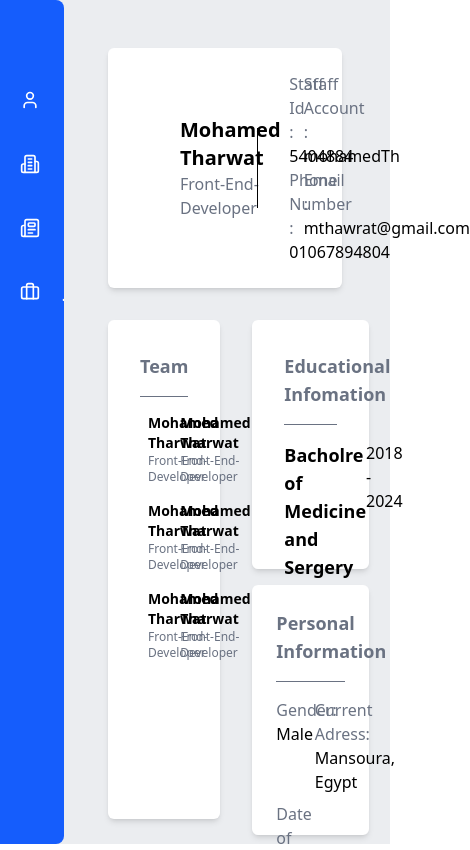
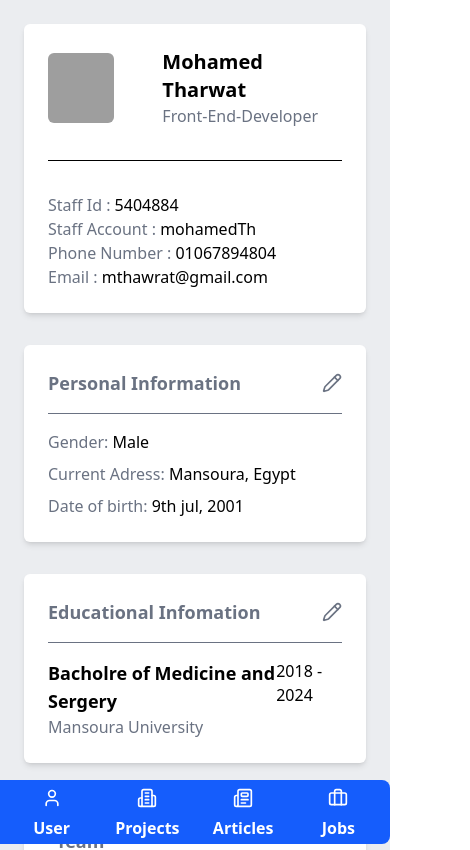
Before and after one commit to invertllchub/Invert-Hub, a Next.js app in the folder client/: page /dashboard/user in a window 390 px wide. Shown: the top 850 px of the page, 470 px wide, since content can reach past the window. Built offline with nearby package versions, Linux system fonts and the light colour scheme; grey boxes are pictures that could not be loaded.

Commit message:
make dashboard responsive

```diff
--- a/client/app/(dashboard)/dashboard/articles/page.tsx
+++ b/client/app/(dashboard)/dashboard/articles/page.tsx
@@ -87,7 +87,7 @@ function Page() {
   });
 
   return (
-    <div className="w-full min-h-screen bg-gray-200/75 pl-30 pr-15 py-10">
+    <div className="w-full min-h-screen bg-gray-200/75 pl-0 md:pl-30 pr-0 md:pr-15 pb-20 md:pb-10 pt-5 md:pt-10 overflow-hidden">
       <ToolBar
       title="articles"
       allSelected={allSelected}
@@ -98,7 +98,7 @@ function Page() {
       </ToolBar>
 
       {/* 🖥️ TABLE VIEW */}
-      <div className="hidden md:block w-full mt-8 rounded-lg bg-white p-8 shadow-sm overflow-x-auto">
+      <div className="hidden md:block w-full mt-8 rounded-lg bg-white p-12 shadow-sm overflow-x-auto">
         <div className="grid grid-cols-[50px_1fr_200px_200px_200px] gap-8 mb-3 font-semibold text-gray-700 border-b pb-2">
           <div className="flex justify-center">
             <input
@@ -153,7 +153,7 @@ function Page() {
       </div>
 
       {/* 📱 CARD VIEW */}
-      <div className="block md:hidden mt-6 space-y-4">
+      <div className="block md:hidden mt-6 p-6 space-y-4">
         {filteredArticles.map((article, i) => {
           const titleBlock = article.blocks.find((b) => b.type === "header");
           const title = titleBlock?.data.text || "Untitled";
--- a/client/app/(dashboard)/dashboard/jobs/page.tsx
+++ b/client/app/(dashboard)/dashboard/jobs/page.tsx
@@ -73,7 +73,7 @@ function JobsPage() {
     );
 
   return (
-    <div className="w-full min-h-screen bg-gray-200/75 pl-30 pr-15 py-10">
+    <div className="w-full min-h-screen bg-gray-200/75 pl-0 md:pl-30 pr-0 md:pr-15 pb-20 md:pb-10 pt-5 md:pt-10 overflow-hidden">
       <ToolBar
       title="jobs"
       allSelected={allSelected}
@@ -84,7 +84,7 @@ function JobsPage() {
       </ToolBar>
 
       {/* 🖥️ TABLE VIEW (Desktop) */}
-      <div className="hidden md:block w-full mt-8 rounded-lg bg-white p-8 shadow-sm overflow-x-auto">
+      <div className="hidden md:block w-full mt-8 rounded-lg bg-white p-12 shadow-sm overflow-x-auto">
         <div className="grid grid-cols-[50px_1fr_150px_150px_150px_150px] gap-8 mb-3 font-semibold text-gray-700 border-b pb-2">
           <div className="flex justify-center">
             <input
@@ -136,7 +136,7 @@ function JobsPage() {
       </div>
 
       {/* 📱 CARD VIEW (Mobile) */}
-      <div className="block md:hidden mt-6 space-y-4">
+      <div className="block md:hidden mt-6 p-6 space-y-4">
         {filteredJobs.map((job) => (
           <div
             key={job.id}
--- a/client/app/(dashboard)/dashboard/projects/page.tsx
+++ b/client/app/(dashboard)/dashboard/projects/page.tsx
@@ -71,7 +71,7 @@ function ProjectsPage() {
     );
 
   return (
-    <div className="w-full min-h-screen bg-gray-200/75 pl-30 pr-15 py-10">
+    <div className="w-full min-h-screen bg-gray-200/75 pl-0 md:pl-30 pr-0 md:pr-15 pb-20 md:pb-10 pt-5 md:pt-10 overflow-hidden">
       <ToolBar
       title="Projects"
       allSelected={allSelected}
@@ -82,7 +82,7 @@ function ProjectsPage() {
       </ToolBar>
 
       {/* 🖥️ TABLE VIEW (Desktop) */}
-      <div className="hidden md:block w-full mt-8 rounded-lg bg-white p-8 shadow-sm overflow-x-auto">
+      <div className="hidden md:block w-full mt-8 rounded-lg bg-white p-12 shadow-sm overflow-x-auto">
         <div className="grid grid-cols-[50px_1fr_200px] gap-8 mb-3 font-semibold text-gray-700 border-b pb-2">
           <div className="flex justify-center">
             <input
@@ -126,7 +126,7 @@ function ProjectsPage() {
       </div>
 
       {/* 📱 CARD VIEW (Mobile) */}
-      <div className="block md:hidden mt-6 space-y-4">
+      <div className="block md:hidden mt-6 space-y-4 p-6">
         {filteredProjects.map((project) => (
           <div
             key={project.id}
--- a/client/app/(dashboard)/dashboard/user/page.tsx
+++ b/client/app/(dashboard)/dashboard/user/page.tsx
@@ -37,12 +37,12 @@ const team = [
 
 function page() {
     return (
-        <div className='pl-15 w-full h-[100vh] bg-gray-200/75'>
-            <div className='p-12 h-full'>
+        <div className='pl-0 md:pl-15 pb-15 md:pb-0 w-full min-h-screen bg-gray-200/75'>
+            <div className='p-6 md:p-12 h-full'>
                 <div className='w-full h-full flex flex-col gap-8'>
-                    <div className='bg-white w-full h-4/12 rounded-md shadow-md flex items-center gap-8 p-6'>
-                        <div className='w-6/12 flex items-center gap-12'>
-                            <div  className="relative w-[100px] h-[100px] rounded-full">
+                    <div className='bg-white w-full h-6/12 md:h-4/12 rounded-md shadow-md flex flex-col md:flex-row items-center gap-8 p-6'>
+                        <div className='w-full md:w-6/12 flex items-center gap-12'>
+                            <div  className="relative w-[70px] md:w-[100px] h-[70px] md:h-[100px] rounded-full">
                                 <Image
                                 alt="User Picture"
                                 src={`https://res.cloudinary.com/dyfregti9/image/upload/v1757971723/samples/people/boy-snow-hoodie.jpg`}
@@ -56,23 +56,23 @@ function page() {
                                 <p className='text-gray-500'>Front-End-Developer</p>
                             </div>
                         </div>
-                        <span className='h-20 w-0.25 bg-black' />
-                        <div className='w-6/12 grid grid-cols-2'>
+                        <span className='h-0.25 md:h-20 w-full md:w-0.25 bg-black' />
+                        <div className='w-full md:w-6/12 grid grid-cols-1 md:grid-cols-2'>
                             <h1 className='text-gray-500'>Staff Id : <span className='text-black'>5404884</span></h1>
                             <h1 className='text-gray-500'>Staff Account : <span className='text-black'>mohamedTh</span></h1>
                             <h1 className='text-gray-500'>Phone Number : <span className='text-black'>01067894804</span></h1>
                             <h1 className='text-gray-500'>Email : <span className='text-black'>mthawrat@gmail.com</span></h1>
                         </div>
                     </div>
-                    <div className='w-full h-8/12 flex gap-8'>
-                        <div className='bg-white w-6/12 h-full rounded-md shadow-md p-8 flex flex-col gap-4'>
+                    <div className='w-full md:h-8/12 flex flex-col-reverse md:flex-row gap-8'>
+                        <div className='bg-white w-full md:w-6/12 h-full rounded-md shadow-md p-8 flex flex-col gap-4'>
                             <div className='w-full flex items-center justify-between'>
                                 <h1 className='text-lg text-gray-500 font-bold'>Team</h1>
                             </div>
                             <div className="border-t-1 border-gray-500"></div>
                             <div className='w-full flex items-start justify-between'>
                                     {team &&
-                                        <div className='w-full h-full grid grid-cols-2 gap-4'>
+                                        <div className='w-full h-full grid grid-cols-1 md:grid-cols-2 gap-3'>
                                             {team.map((mem, i) => {
                                                 return (
                                                     <div key={i} className='w-full flex items-center gap-2'>
@@ -95,8 +95,8 @@ function page() {
                                     }
                             </div>
                         </div>
-                        <div className='w-6/12 h-full flex flex-col gap-4'>
-                            <div className='bg-white w-full h-6/12 rounded-md shadow-md flex flex-col gap-4 p-8'>
+                        <div className='w-full md:w-6/12 h-full flex flex-col-reverse gap-8 md:gap-2'>
+                            <div className='bg-white w-full h-6/12 rounded-md shadow-md flex flex-col gap-4 p-6'>
                                 <div className='w-full flex items-center justify-between'>
                                     <h1 className='text-lg text-gray-500 font-bold'>Educational Infomation</h1>
                                     <Pencil size={20} className='text-gray-500 cursor-pointer'/>
@@ -117,7 +117,7 @@ function page() {
                                 </div>
                                 <div className="border-t-1 border-gray-500"></div>
                                 <div className='w-full flex items-start justify-between'>
-                                    <div className='h-full grid grid-cols-2 gap-2'>
+                                    <div className='h-full grid grid-cols-1 md:grid-cols-2 gap-2'>
                                         <h1 className='text-gray-500'>Gender: <span className='text-black'>Male</span></h1>
                                         <h1 className='text-gray-500'>Current Adress: <span className='text-black'>Mansoura, Egypt</span></h1>
                                         <h1 className='text-gray-500'>Date of birth: <span className='text-black'>9th jul, 2001</span></h1>
--- a/client/components/dashboard/Navbar.tsx
+++ b/client/components/dashboard/Navbar.tsx
@@ -16,13 +16,13 @@ function NavBar() {
 
   return (
     <>
-    <nav className="fixed top-0 left-0 h-full rounded-tr-lg rounded-br-lg bg-blue-600 z-40 group transition-all duration-300 w-16 hover:w-42 overflow-hidden">
-      <ul className="flex flex-col items-center gap-6 mt-20 px-2">
+    <nav className="fixed bottom-0 md:top-0 left-0 h-16 md:h-full w-full md:w-16 md:hover:w-42 rounded-tr-lg rounded-br-lg bg-blue-600 z-40 group transition-all duration-300  overflow-hidden">
+      <ul className="w-full flex flex-row md:flex-col items-center gap-2 md:gap-6 mt-0 md:mt-20 px-2">
         {links.map((link) => (
           <li key={link.href} className="w-full">
             <Link
               href={link.href}
-              className="flex items-center h-10 gap-6 text-white font-semibold px-3 py-2"
+              className="flex flex-col md:flex-row items-center h-10 gap-2 md:gap-6 text-white font-semibold px-3 py-2"
             >
               <span>{link.icon}</span>
               <span className="whitespace-nowrap">
--- a/client/components/dashboard/ToolBar.tsx
+++ b/client/components/dashboard/ToolBar.tsx
@@ -12,13 +12,13 @@ type ToolBarProps = {
 
 function ToolBar({ allSelected, someSelected, setSearchValue, title, children }: ToolBarProps) {
   return (
-    <div className='w-full flex flex-col md:flex-row md:items-center md:justify-between gap-6'>
+    <div className='w-full flex items-center justify-between gap-6 p-6 md:p-0'>
       <div className='w-full md:w-10/12 flex items-center justify-start gap-6'>
         <div className='w-full md:w-4/12 relative bg-white rounded-lg'>
           <input
             type="text"
             placeholder='Search'
-            className="w-full px-10 py-2 outline-none "
+            className="w-full px-10 py-3 md:py-2 outline-none "
             onChange={(e) => setSearchValue(e.target.value)}
           />
           <div className='absolute top-1/2 -translate-y-1/2 left-2'>
@@ -31,7 +31,7 @@ function ToolBar({ allSelected, someSelected, setSearchValue, title, children }:
         </div>
       </div>
 
-      <div className='px-4 py-2 rounded-lg bg-blue-600 hover:bg-blue-500 text-white cursor-pointer'>
+      <div className='px-1 md:px-4 py-0 md:py-2 rounded-lg bg-blue-600 hover:bg-blue-500 text-white cursor-pointer'>
         <Link href={`/dashboard/${title.toLowerCase()}/add`}>
           <button className='cursor-pointer'>
             + Add <span>{title}</span>
```
